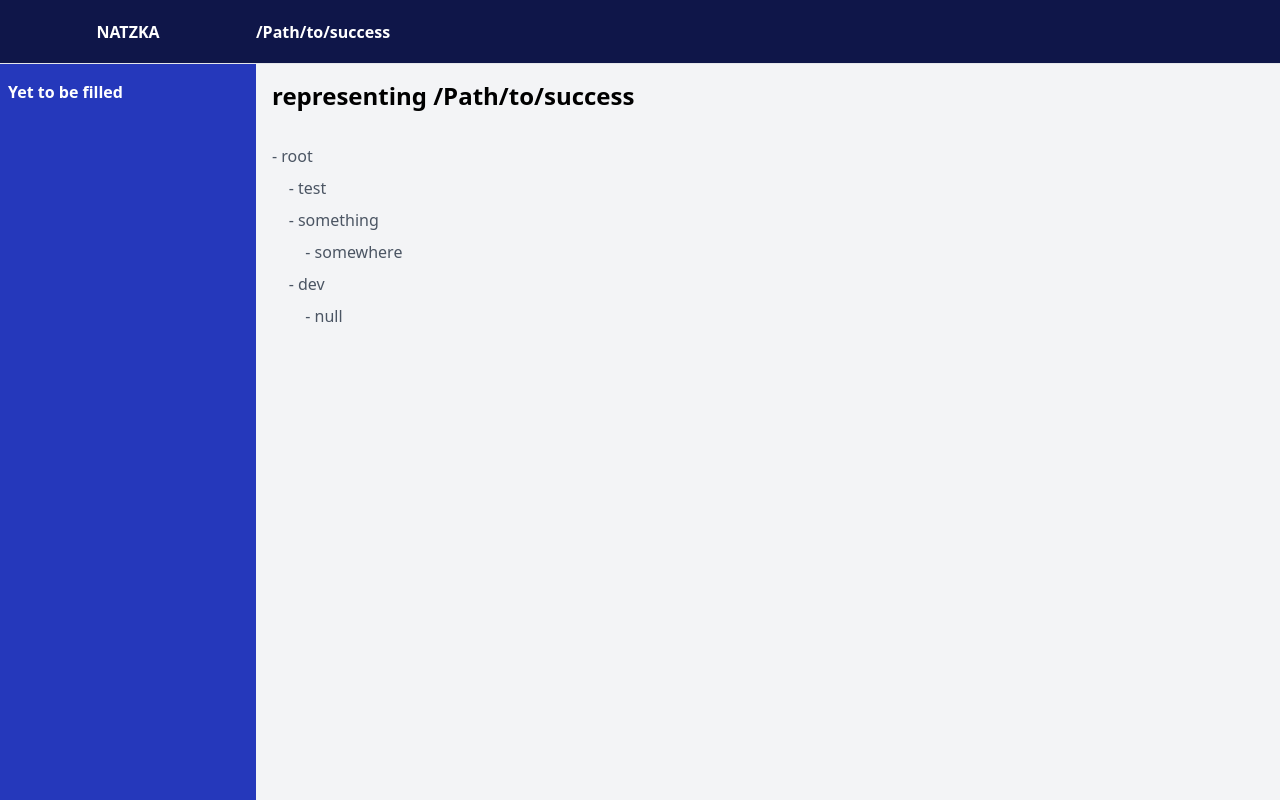
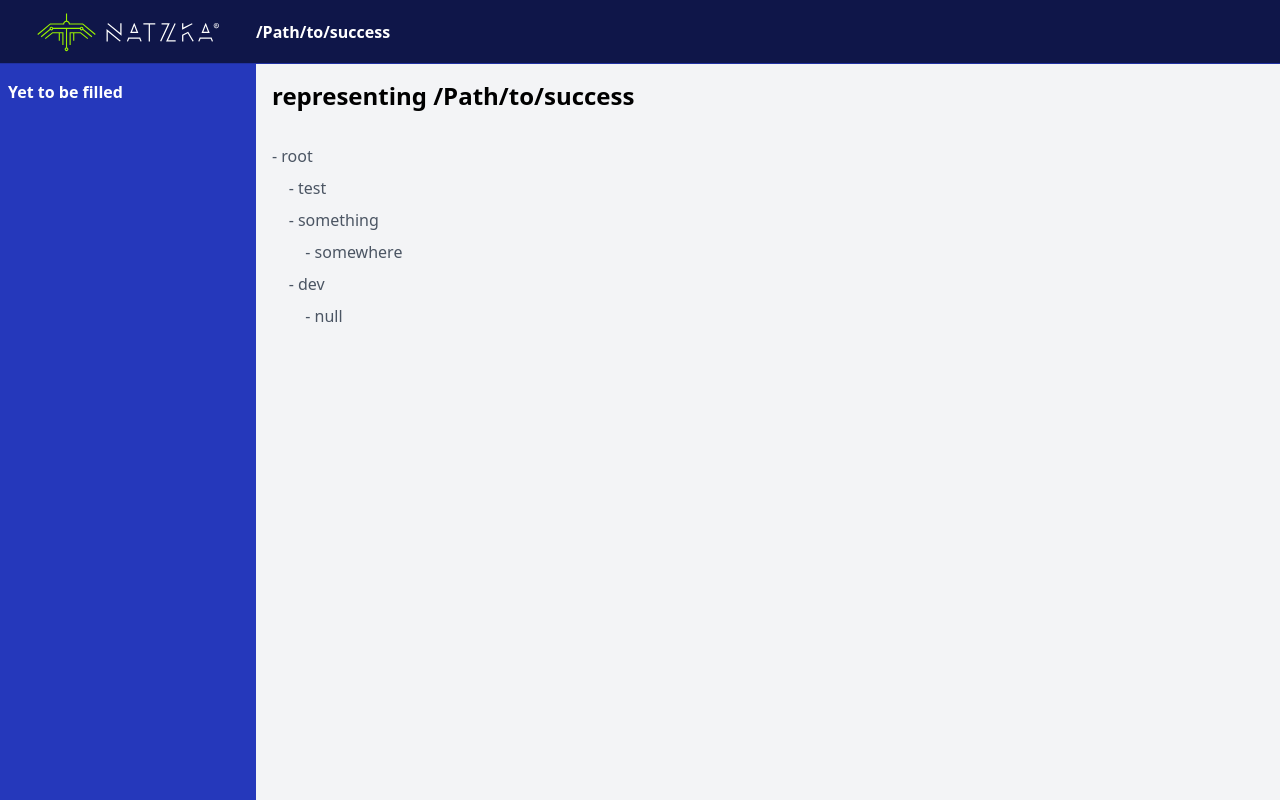
Before and after one commit to alexpargon/natzka-test, a React (Vite) app: page / in a window 1280 px wide. Built offline with nearby package versions, Linux system fonts and the light colour scheme.

Commit message:
fix: added natzka logo and changed border-b color
Signed-off-by: Alejandro Parcet Gonzalez <alexpargon@gmail.com>

```diff
--- a/src/App.tsx
+++ b/src/App.tsx
@@ -1,9 +1,13 @@
+import logo from "@/assets/natzca-logo.svg";
+
 function App() {
   return (
     <div className="flex h-screen bg-gray-100">
       <div className="hidden md:flex flex-col w-64">
-        <div className="flex items-center justify-center h-16 bg-[#0f1649] border-b border-gray-200">
-          <span className="text-white font-bold uppercase">Natzka</span>
+        <div className="flex items-center justify-center h-16 bg-[#0f1649] border-b border-[#2539bbc9]">
+          <span className="text-white font-bold uppercase">
+            <img src={logo}></img>
+          </span>
         </div>
         <div className="flex flex-col flex-1 overflow-y-auto">
           <nav className="flex-1 px-2 py-4 bg-[#2538bb]">
@@ -12,7 +16,7 @@ function App() {
         </div>
       </div>
       <div className="flex flex-col flex-1 overflow-y-auto">
-        <div className="flex items-center justify-between h-16 bg-[#0f1649] border-b border-gray-200">
+        <div className="flex items-center justify-between h-16 bg-[#0f1649] border-b border-[#2539bbc9]">
           <span className="text-white font-bold">/Path/to/success</span>
         </div>
         <div className="p-4">
```
Also changed, not shown: src/assets/natzca-logo.svg (added).
